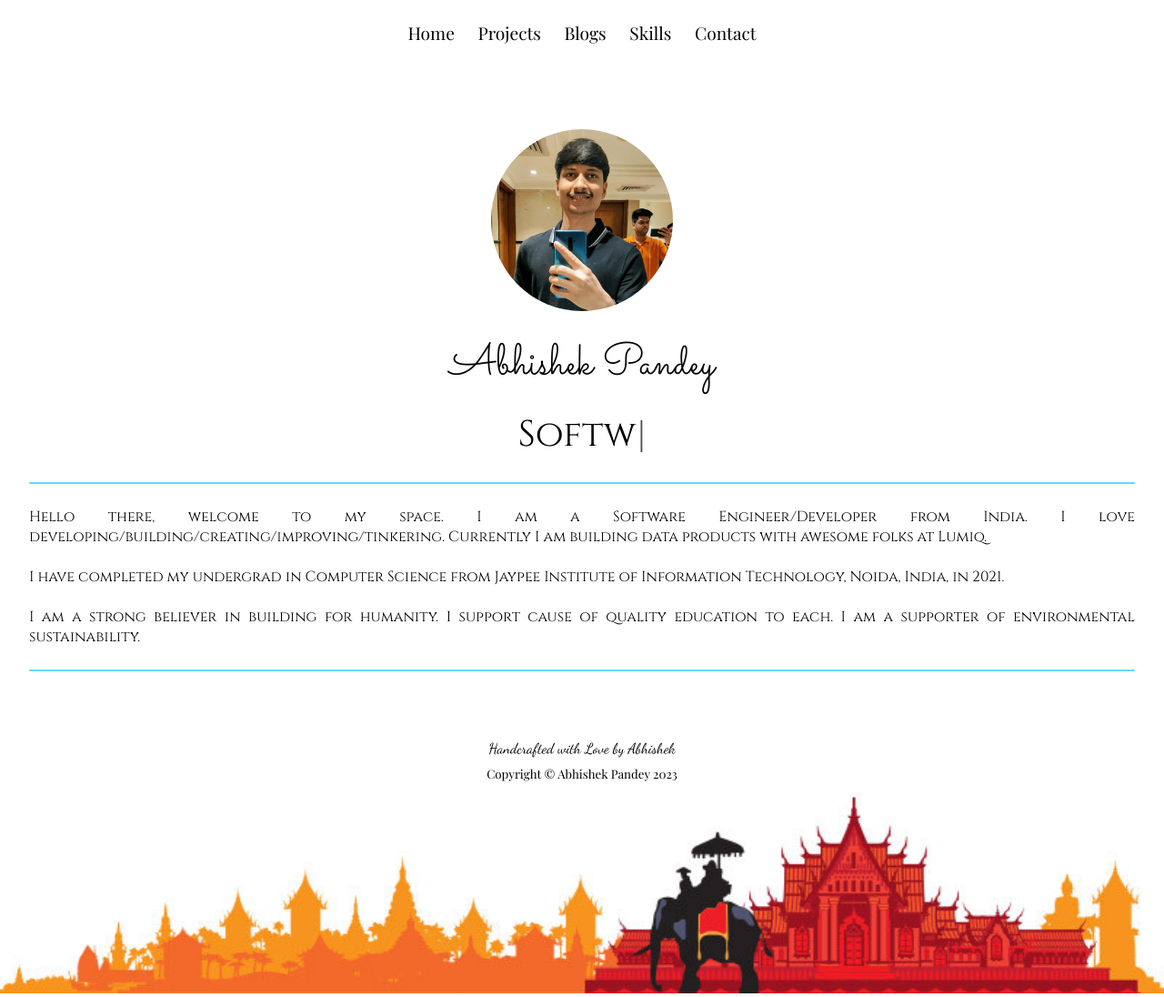
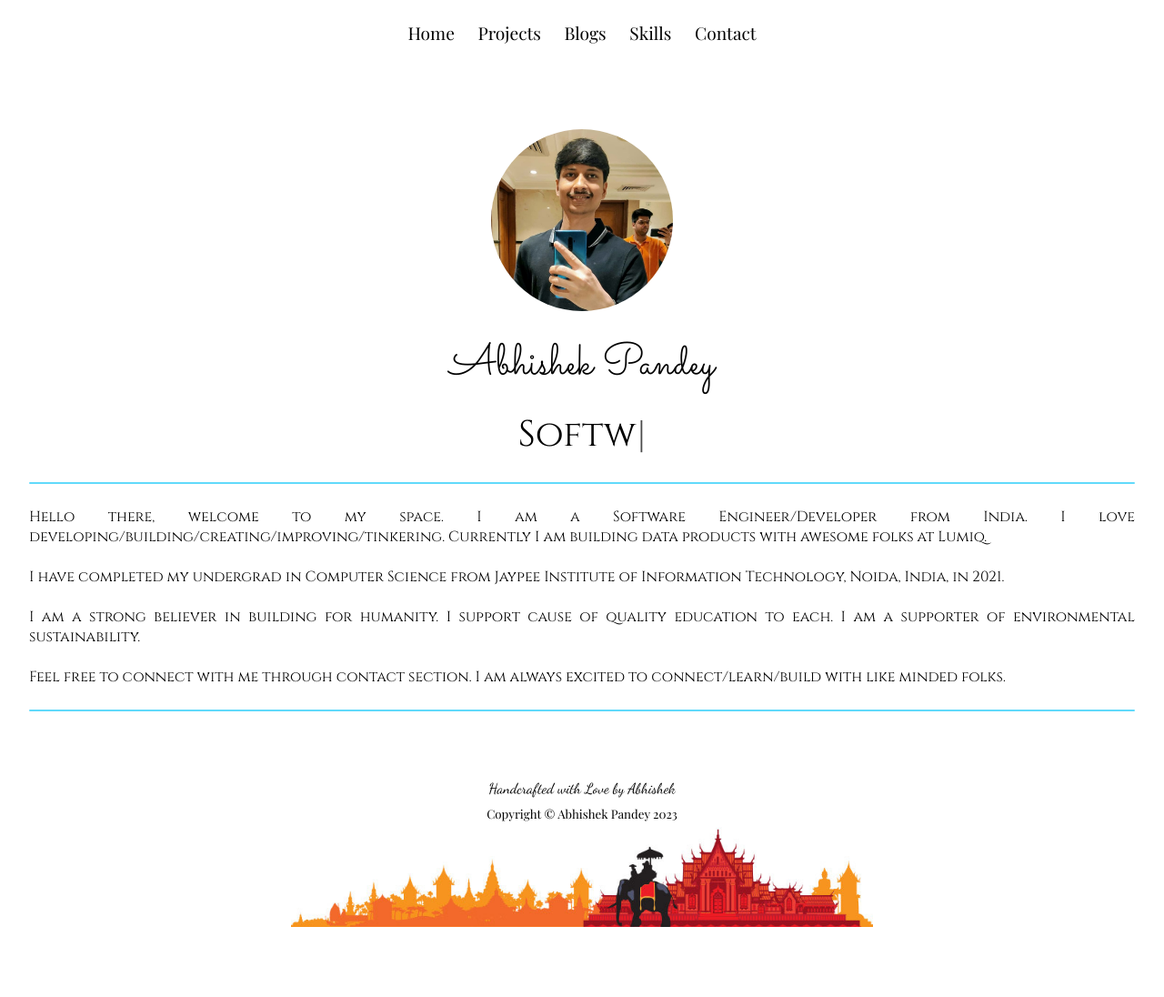
Before and after one commit to abhishekp6/abhishekp6.github.io, a React (Create React App) app: page / in a window 1280 px wide. Shown: the whole page at 91% size. After the commit the page ends 1023 px from the top, so only its background shows below. Built offline with nearby package versions, Linux system fonts and the light colour scheme.

Commit message:
Tweak footer Image and About section

```diff
--- a/src/Home/Home.css
+++ b/src/Home/Home.css
@@ -61,5 +61,5 @@
   }
 
   .footerImg{
-    width: 100%;
+    width: 50%;
   }
--- a/src/Home/Home.js
+++ b/src/Home/Home.js
@@ -40,6 +40,9 @@ const Home = () => {
                 <br></br>
                 <br></br>
                 I am a strong believer in building for humanity. I support cause of quality education to each. I am a supporter of environmental sustainability.
+                <br></br>
+                <br></br>
+                Feel free to connect with me through contact section. I am always excited to connect/learn/build with like minded folks.
 
             </div>
 
```
